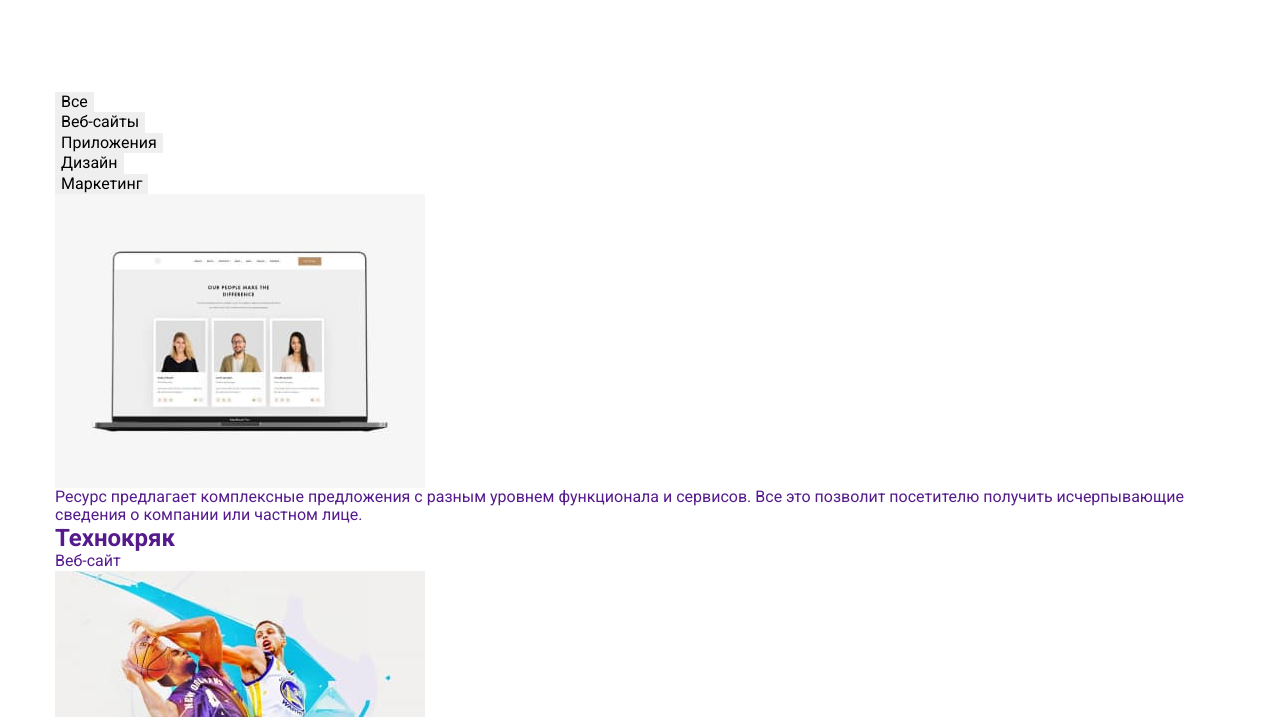
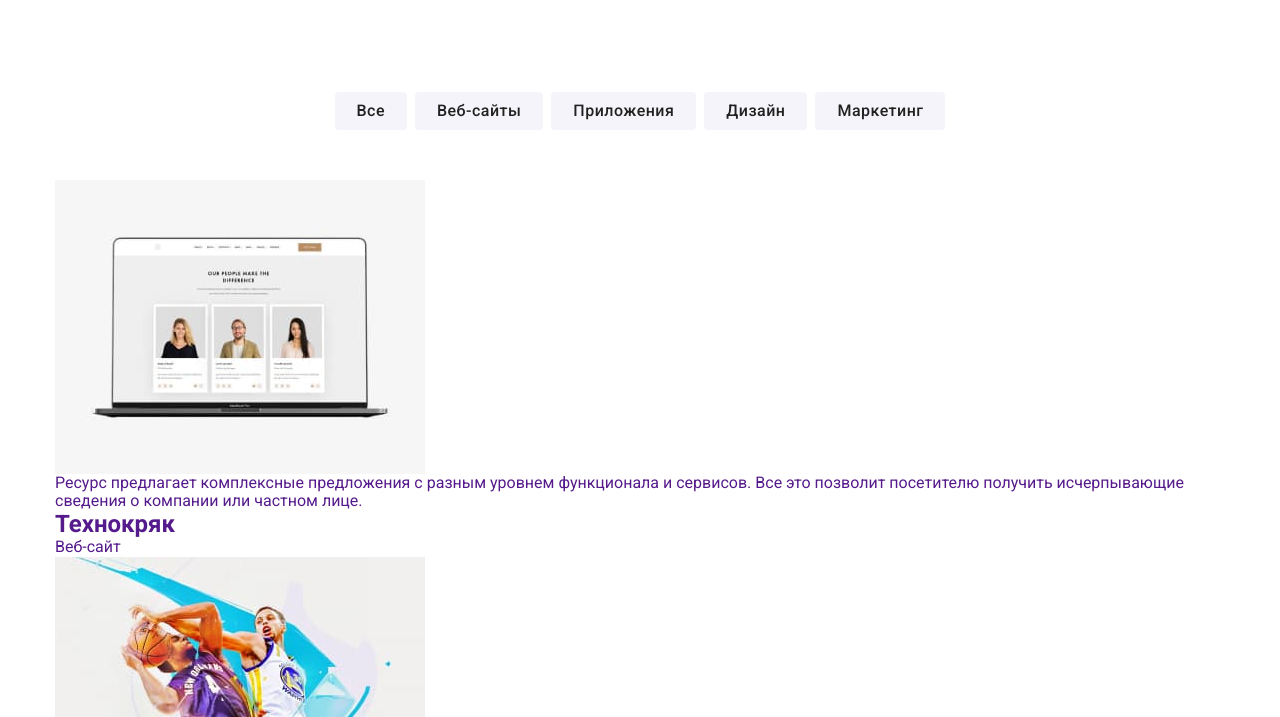
Before and after one commit to Sviat24/goit-markup-hw-08, a plain HTML site: page portfolio.html in a window 1280 px wide. Shown: the part 83-800 px from the top of the page. Drawn offline with nearby package versions, Linux system fonts and the light colour scheme.

Commit message:
кнопки

```diff
--- /dev/null
+++ b/sass/layout/_portfolio-btn.scss
@@ -0,0 +1,42 @@
+.button {
+  display: flex;
+  gap: 8px;
+
+  @media screen and (max-width: 767px) {
+    flex-wrap: wrap;
+    row-gap: 15px;
+    margin-bottom: 40px;
+  }
+
+  @media screen and (min-width: 768px) {
+    justify-content: center;
+    margin-bottom: 30px;
+  }
+
+  @media screen and (min-width: 1200px) {
+    margin-bottom: 50px;
+  }
+}
+
+.button__filter {
+  background: #f5f4fa;
+  border-radius: 4px;
+  padding: 6px 22px;
+  border: transparent;
+  font-weight: 500;
+  font-size: 16px;
+  line-height: 1.62;
+  text-align: center;
+  letter-spacing: 0.03em;
+  color: var(--secondary-text);
+  transition: background-color var(--transition-speed), color var(--transition-speed),
+    box-shadow var(--transition-speed);
+  &:hover,
+  &:focus {
+    box-shadow: 0px 3px 1px rgba(0, 0, 0, 0.1), 0px 1px 2px rgba(0, 0, 0, 0.08),
+      0px 2px 2px rgba(0, 0, 0, 0.12);
+    border-radius: 4px;
+    background-color: var(--accent-color);
+    color: var(--secondary-text-white);
+  }
+}
--- a/sass/main.scss
+++ b/sass/main.scss
@@ -22,5 +22,5 @@
 @import './layout/footer';
 @import './layout/footer-logo';
 @import './layout/footer-contact';
-@import './layout/portfolio-btm';
+@import './layout/portfolio-btn';
 @import './layout/portfolio-gallery';
```
Also changed, not shown: sass/layout/_portfolio-btm.scss (deleted, +0 -29 lines), css/main.css, css/main.min.css, 2 other files.
